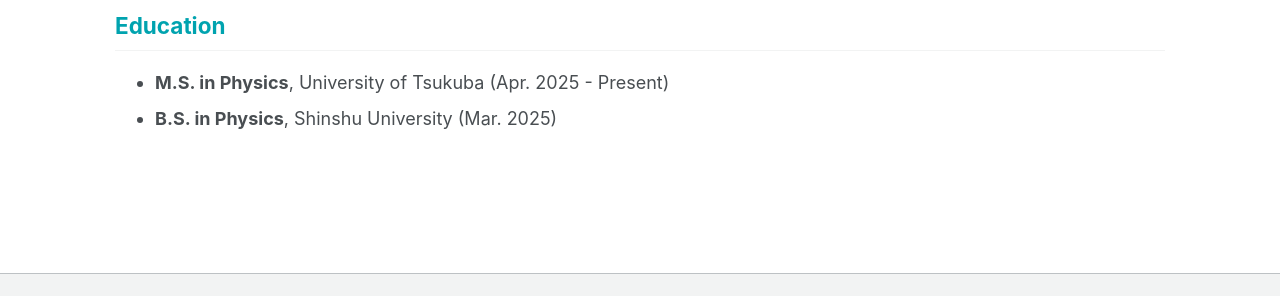
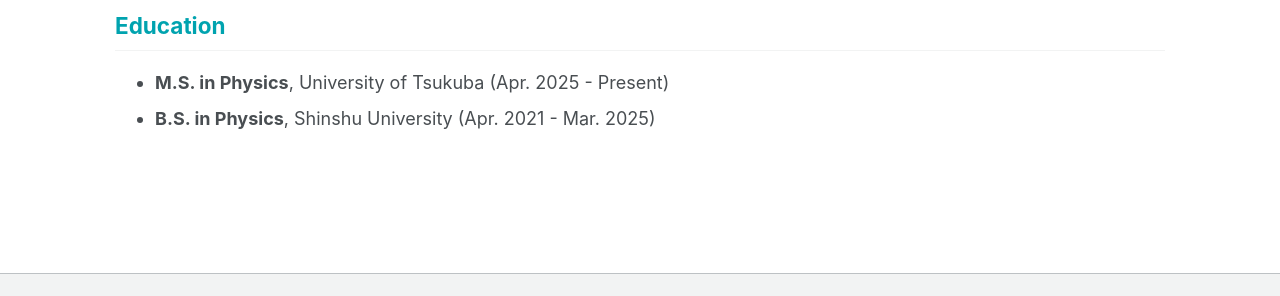
Before and after one commit to Masaki206/Masaki206.github.io, a Jekyll site: the page built from _pages/en.md, in a window 1280 px wide. Shown: the part 489-785 px from the top of the page. Built offline with Jekyll 4.4.1, drawn with Linux system fonts in a browser that asks for light colours; a script bundle is joined from its source files by our own code; library files that are not in the unit come from our copies.

Commit message:
Update en.md

```diff
--- a/_pages/en.md
+++ b/_pages/en.md
@@ -14,4 +14,4 @@
 
 ## Education
 * **M.S. in Physics**, University of Tsukuba (Apr. 2025 - Present)
-* **B.S. in Physics**, Shinshu University (Mar. 2025)
+* **B.S. in Physics**, Shinshu University (Apr. 2021 - Mar. 2025)
```
